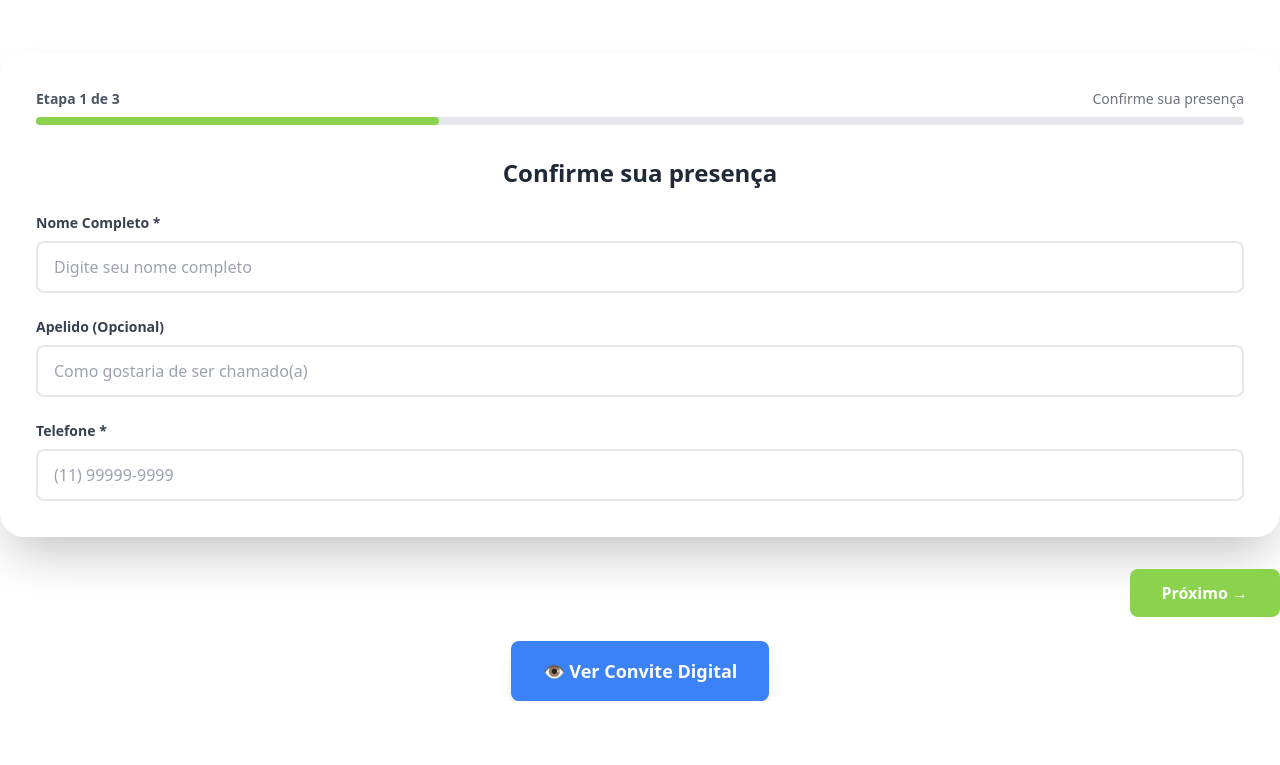
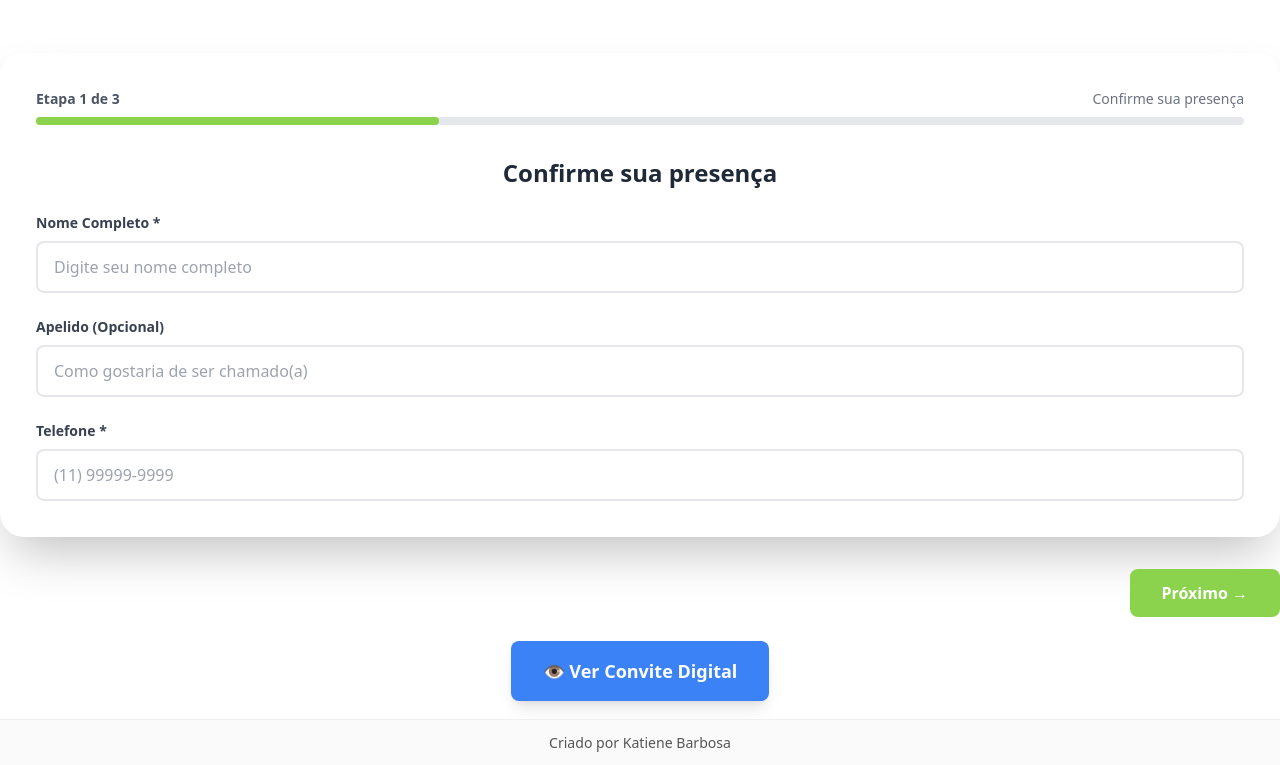
Before and after one commit to KatyBarbosa/rsvp-JeS, a plain HTML site: page index.html in a window 1280 px wide. Shown: the part 847-1612 px from the top of the page. Before the commit the page ends 1548 px from the top, so only its background shows below. Drawn offline with nearby package versions, Linux system fonts and the light colour scheme.

Commit message:
Update index.html

```diff
--- a/index.html
+++ b/index.html
@@ -26,7 +26,23 @@
       .slide-in-right { animação: slideInRight 0.5s de atenuação; } @keyframes slideInRight { de { opacidade: 0; transformar: translateX(50px); } para { opacidade: 1; transformar: translateX(0); } }
       .slide-in-left { animação: slideInLeft 0.5s de atenuação; } @keyframes slideInLeft { de { opacidade: 0; transformar: translateX(-50px); } para { opacidade: 1; transformar: translateX(0); } }
       .success-animation { animação: successPulse 0.8s ease-out; } @keyframes successPulse { 0% { transformar: escala(0.8); opacidade: 0; } 50% { transformar: escala(1.05); } 100% { transform: scale(1); opacity: 1; } }
-      .error-shake { animação: shake 0,5s ease-in-out; } @keyframes shake { 0%, 100% { transform: translateX(0); } 25% { transform: translateX(-5px); } 75% { transform: translateX(5px); } } </style> </head> <body class="elegante-bg min-h-completo">
+      .error-shake { animação: shake 0,5s ease-in-out; } @keyframes shake { 0%, 100% { transform: translateX(0); } 25% { transform: translateX(-5px); } 75% { transform: translateX(5px); }
+    }
+
+    footer {
+      margin-top:18px;
+      font-size:0.88rem;
+      color:#555;
+      padding:12px 8px;
+      width:100%;
+      text-align:center;
+      background:#fafafa;
+      border-top:1px solid #f0f0f0;
+    }
+
+</style>
+  </head>
+  <body class="elegante-bg min-h-completo">
         <div class="container mx-auto px-4 py-8 max-w-2xl">
 
           <!-- Cabeçalho de casamento -->
@@ -164,6 +180,9 @@
             </div>
         </div>
     </div>
+  <footer>
+          Criado por <a href="https://wa.me/5591988198919?text=Olá%2C+quero+saber+sobre+o+RSVP+digital" target="_blank">Katiene Barbosa</a>
+  </footer>
 
     <script>
         let currentStepNum = 1;
```
